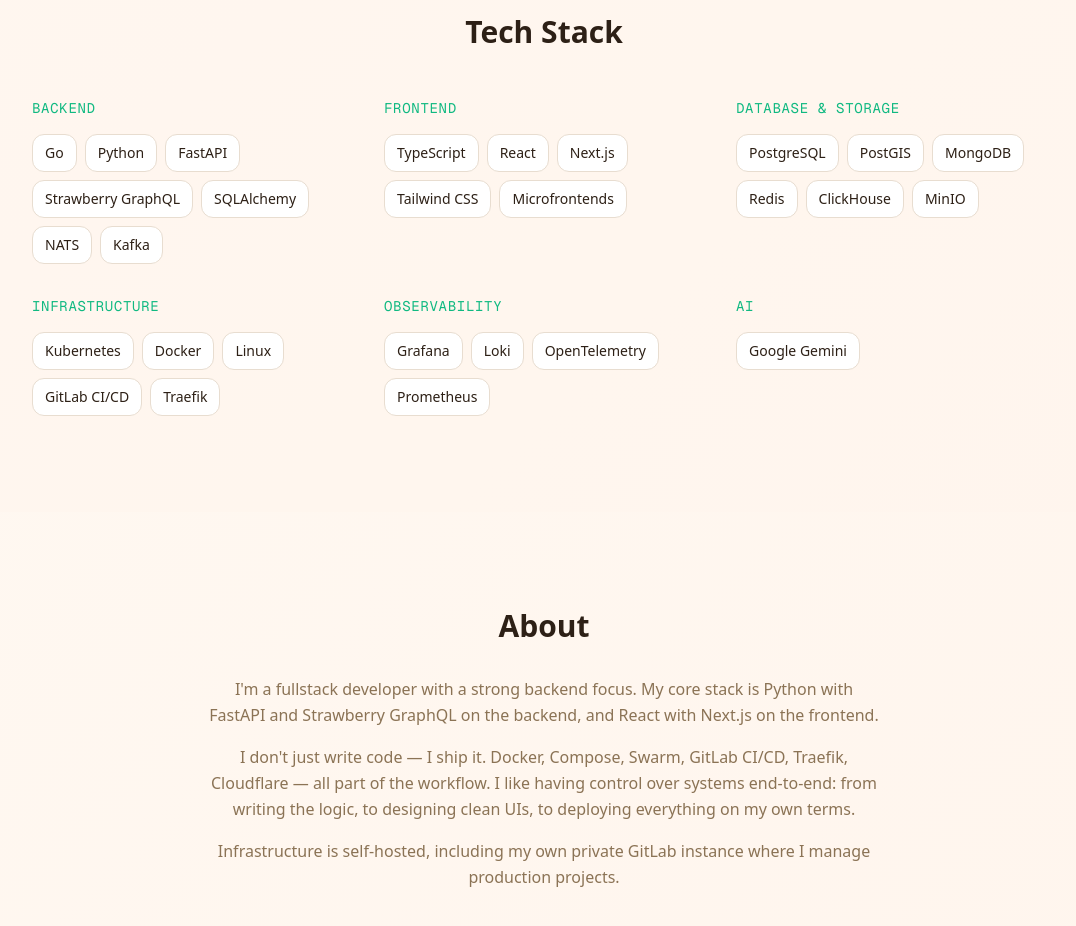
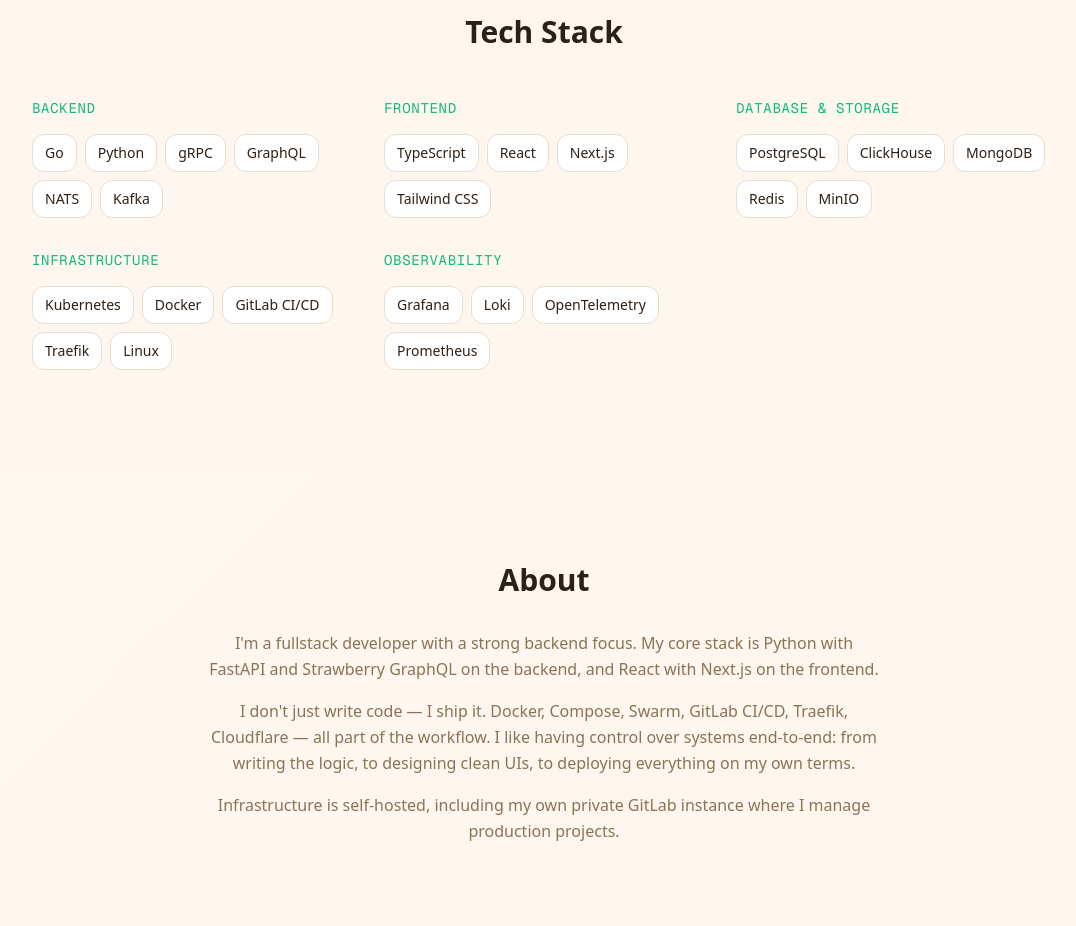
Before and after one commit to Dimitrymas/dimitrymas.github.io, a Next.js app: page / in a window 1280 px wide. Shown: the part 1620-2546 px from the top of the page, without its empty margins (96-1172 px from the left). Built offline with nearby package versions, Linux system fonts and the light colour scheme.

Commit message:
Clean up tech stack: remove AI, add gRPC, simplify

```diff
--- a/src/components/TechStack.tsx
+++ b/src/components/TechStack.tsx
@@ -10,27 +10,23 @@
 const categories: TechCategory[] = [
   {
     name: "Backend",
-    items: ["Go", "Python", "FastAPI", "Strawberry GraphQL", "SQLAlchemy", "NATS", "Kafka"],
+    items: ["Go", "Python", "gRPC", "GraphQL", "NATS", "Kafka"],
   },
   {
     name: "Frontend",
-    items: ["TypeScript", "React", "Next.js", "Tailwind CSS", "Microfrontends"],
+    items: ["TypeScript", "React", "Next.js", "Tailwind CSS"],
   },
   {
     name: "Database & Storage",
-    items: ["PostgreSQL", "PostGIS", "MongoDB", "Redis", "ClickHouse", "MinIO"],
+    items: ["PostgreSQL", "ClickHouse", "MongoDB", "Redis", "MinIO"],
   },
   {
     name: "Infrastructure",
-    items: ["Kubernetes", "Docker", "Linux", "GitLab CI/CD", "Traefik"],
+    items: ["Kubernetes", "Docker", "GitLab CI/CD", "Traefik", "Linux"],
   },
   {
     name: "Observability",
     items: ["Grafana", "Loki", "OpenTelemetry", "Prometheus"],
-  },
-  {
-    name: "AI",
-    items: ["Google Gemini"],
   },
 ];
 
```
